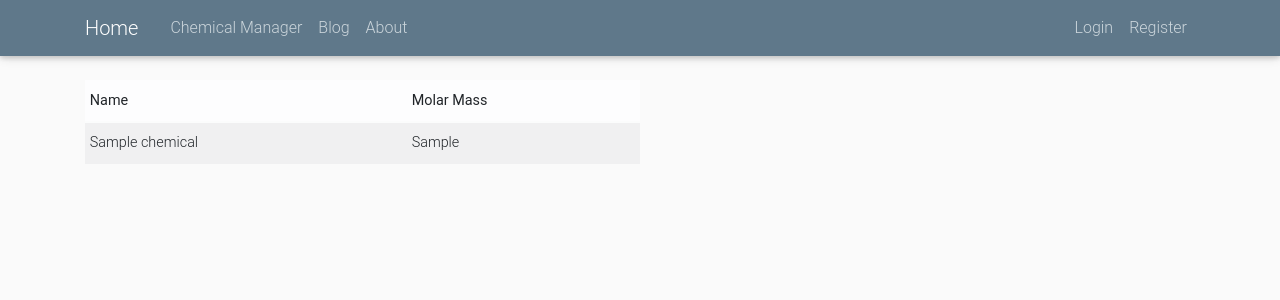
After one commit to PythonFZ/ChemData, a Django app: template chemmanager/templates/chemmanager/chemicaltable_list.html in a window 1280 px wide. The commit adds this page. Shown: the top 300 px of the page. Run offline with Django 3.2, Linux system fonts and the light colour scheme; the template is opened without the code that fills it: most values are stand-ins (such as "Sample title", 1, 10 or a date in 2020); some libraries are stand-ins or nearby versions.

Commit message:
Add ChemicalTableView

```diff
--- a/chemmanager/templates/chemmanager/chemical_detail.html
+++ b/chemmanager/templates/chemmanager/chemical_detail.html
@@ -1,9 +1,9 @@
-<div class="card">
+<div class="card position-fixed">
     <div class="card-header h4">
         <div class="d-flex justify-content-between">
             {{ object.name }}
             {% if request.user in object.allowed_edit %}
-                <a href="{% url 'chemical-update' object.id %}"><i class="fa fa-edit" style="color: black"></i></a>
+                <a href="{% url 'chemical-update' object.id %}">&nbsp;<i class="fa fa-edit" style="color: #000000"></i></a>
             {% endif %}
         </div>
     </div>
--- /dev/null
+++ b/chemmanager/templates/chemmanager/chemicaltable_list.html
@@ -0,0 +1,24 @@
+{% extends "blog/base.html" %}
+{% load static %}
+
+{% block base_content %}
+<main role="main" class="container">
+    <table class="table table-striped table-sm table-light table-hover" style="width: 50%">
+        <thead>
+        <tr>
+            <th scope="col"> Name</th>
+            <th>Molar Mass</th>
+        </tr>
+        </thead>
+        <tbody>
+{#  TODO STOCK instead of chemicals!      #}
+        {% for chemical in chemicals %}
+            <tr>
+                <td><a href="{% url 'chemical-update' chemical.id %}">{{ chemical.name }}</a></td>
+                <td>{{ chemical.molar_mass }}</td>
+            </tr>
+        {% endfor %}
+        </tbody>
+    </table>
+</main>
+{% endblock base_content %}
--- a/chemmanager/templates/chemmanager/home.html
+++ b/chemmanager/templates/chemmanager/home.html
@@ -28,6 +28,8 @@
                                 <i class="fas fa-plus"></i>&nbsp;Add Chemical</a>
                             <a href="{% url 'storage-list' %}" class="dropdown-item" onclick="clear_local_storage()">
                                 <i class="fas fa-archive"></i>&nbsp;Manage Storage</a>
+                            <a href="{% url 'chemical-table' %}" class="dropdown-item" onclick="clear_local_storage()">
+                                <i class="fas fa-table"></i>&nbsp;View as table</a>
                         </div>
                     </div>
                 </div>
--- a/chemmanager/urls.py
+++ b/chemmanager/urls.py
@@ -17,6 +17,7 @@ from .views import (
     SearchParameterAutocomplete,
     ChemicalListUploadView,
     ChemicalListVerifyView,
+    ChemicalTableView
 )
 
 from django.contrib.auth.decorators import login_required
@@ -24,6 +25,7 @@ from django.contrib.auth.decorators import login_required
 urlpatterns = [
     path('', login_required(ChemicalListView.as_view()), name='chemmanager-home'),
     path('<int:pk>/', ChemicalListView.as_view(), name='chemical-list'),
+    path('chemical/all/', ChemicalTableView.as_view(), name='chemical-table'),
     path('upload/chemicallist/<int:pk>/verify/', ChemicalListVerifyView.as_view(), name='chemicallist-verify'),
     path('upload/chemicallist/', ChemicalListUploadView.as_view(), name="chemicallist-upload"),
     path('chemical/<int:pk>/update', ChemicalUpdateView.as_view(), name='chemical-update'),
--- a/chemmanager/views.py
+++ b/chemmanager/views.py
@@ -135,6 +135,10 @@ class ChemicalListView(views.JSONResponseMixin, views.AjaxResponseMixin, LoginRe
         return self.render_json_response(response)
 
     # paginate_by = 6
+
+
+class ChemicalTableView(ChemicalListView):
+    template_name = 'chemmanager/chemicaltable_list.html'
 
 
 class ChemicalCreateView(CreateView):
```
